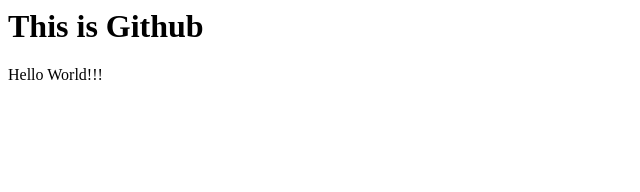
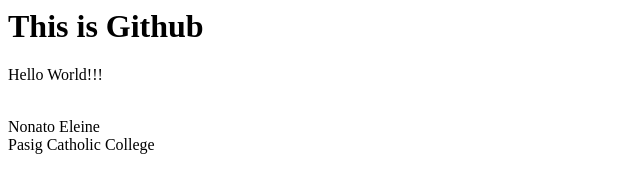
Before and after one commit to maryeleinecalubad-create/IT101_Nonato, a plain HTML site: page index.html in a window 1280 px wide. Shown: the whole page, without its empty margins (0-640 px from the left). Drawn offline with Linux system fonts and the light colour scheme.

Commit message:
Update index.html

```diff
--- a/index.html
+++ b/index.html
@@ -2,7 +2,13 @@
    <head>
      <h1>This is Github</h1>
       <head>
-          <body>
-             <p>Hello World!!!</p>
-             </body>
-             </html>
+<body>
+   <p>Hello World!!!</p>
+</body>
+</html>
+<br>
+Nonato Eleine
+<br>
+Pasig Catholic College
+</body>
+<html>
```
